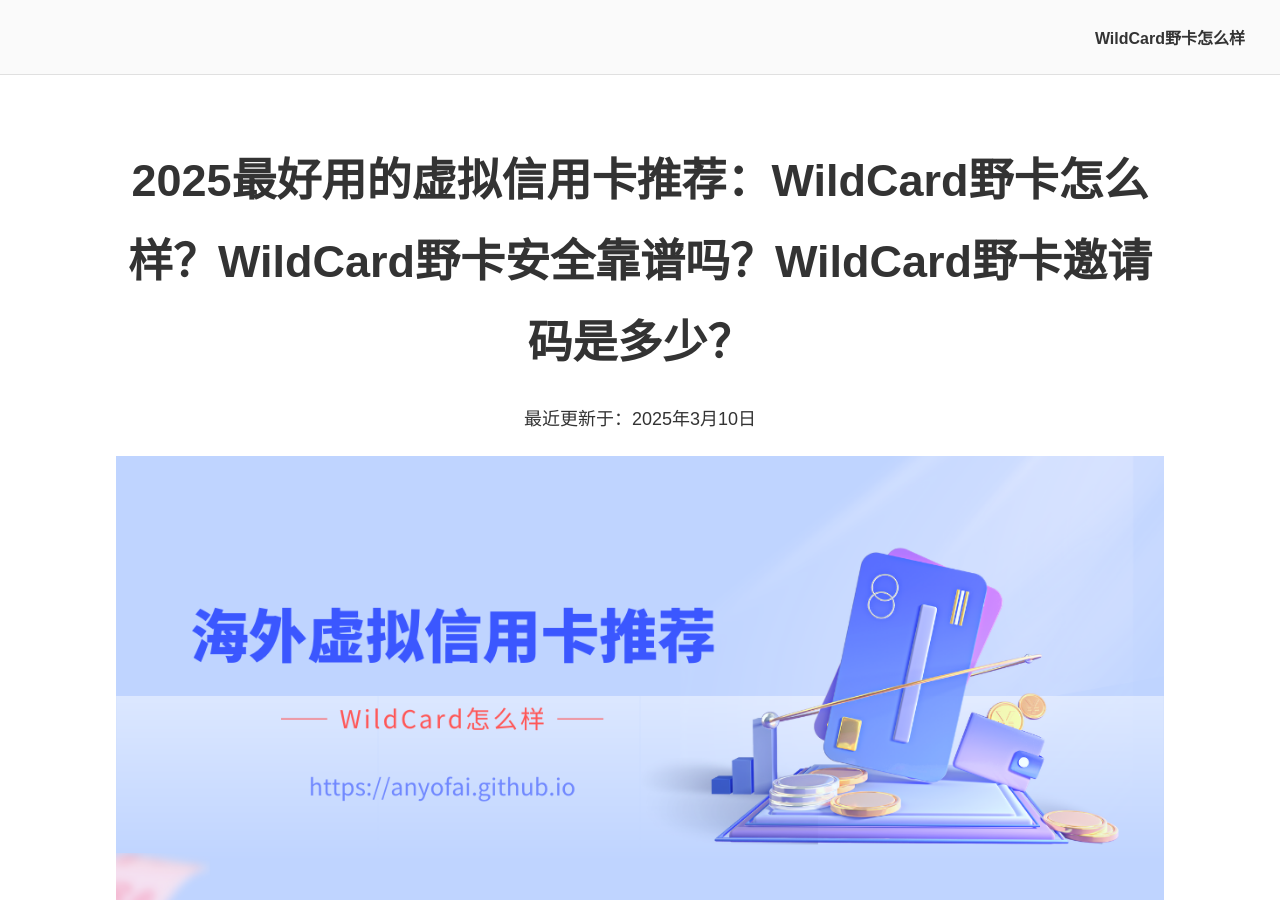
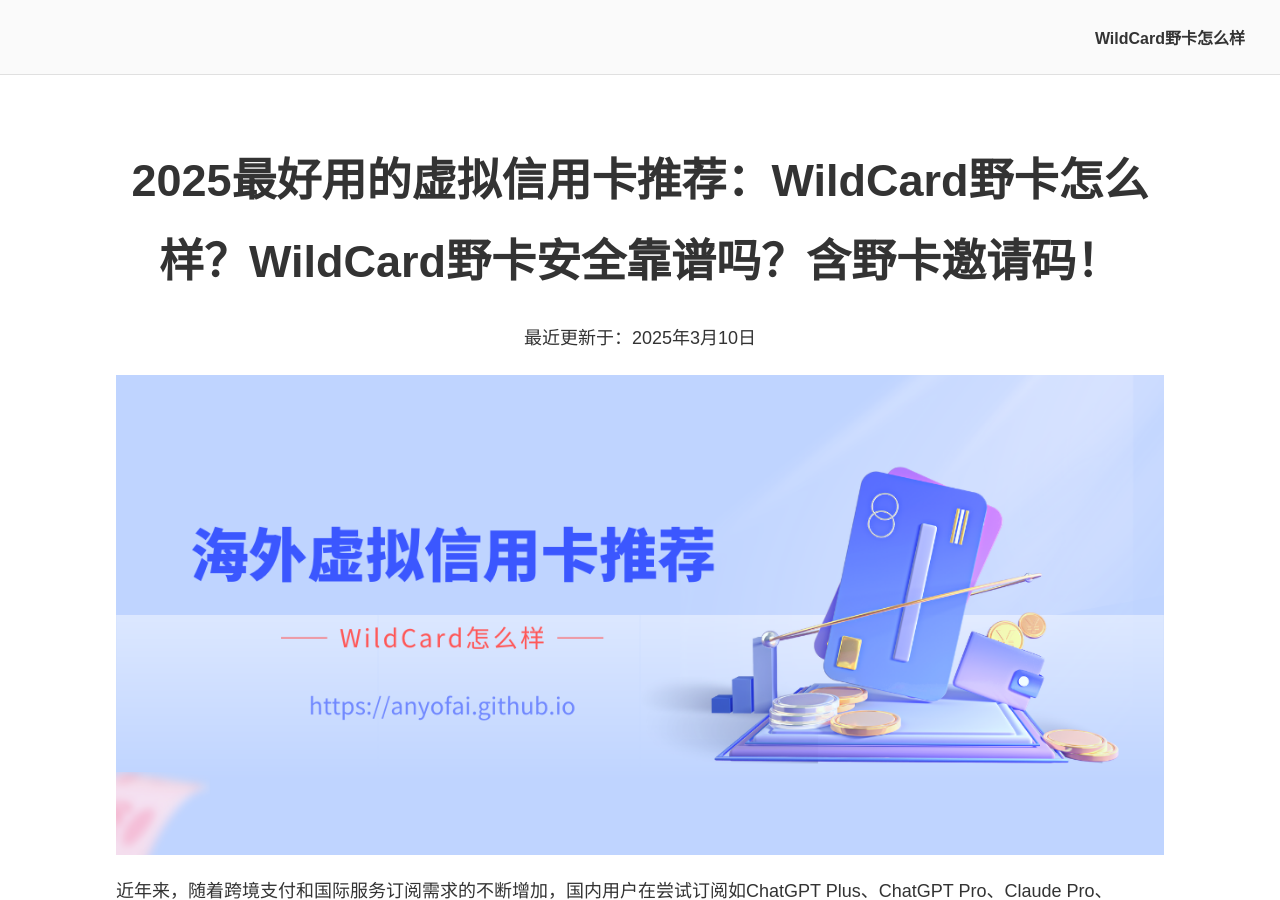
Before and after one commit to anyofai/anyofai.github.io, a Jekyll site: the page built from index.md, in a window 1280 px wide and 900 px high. Built offline with Jekyll 4.4.1, drawn with Linux system fonts in a browser that asks for light colours.

Commit message:
Update index.md

```diff
--- a/index.md
+++ b/index.md
@@ -4,7 +4,7 @@
 description: 本文将详细解答WildCard野卡怎么样、WildCard野卡安全吗等常见问题，并深入介绍野卡虚拟信用卡能用来干什么以及如何获取野卡虚拟信用卡。文中还提到使用野卡邀请码“ANYOFAI”可享开卡优惠，帮助用户轻松解决跨境支付问题，是国内用户的理想选择。
 ---
 
-# 2025最好用的虚拟信用卡推荐：WildCard野卡怎么样？WildCard野卡安全靠谱吗？WildCard野卡邀请码是多少？
+# 2025最好用的虚拟信用卡推荐：WildCard野卡怎么样？WildCard野卡安全靠谱吗？含野卡邀请码！
 
 <p align="center">最近更新于：2025年3月10日</p>
 
```
